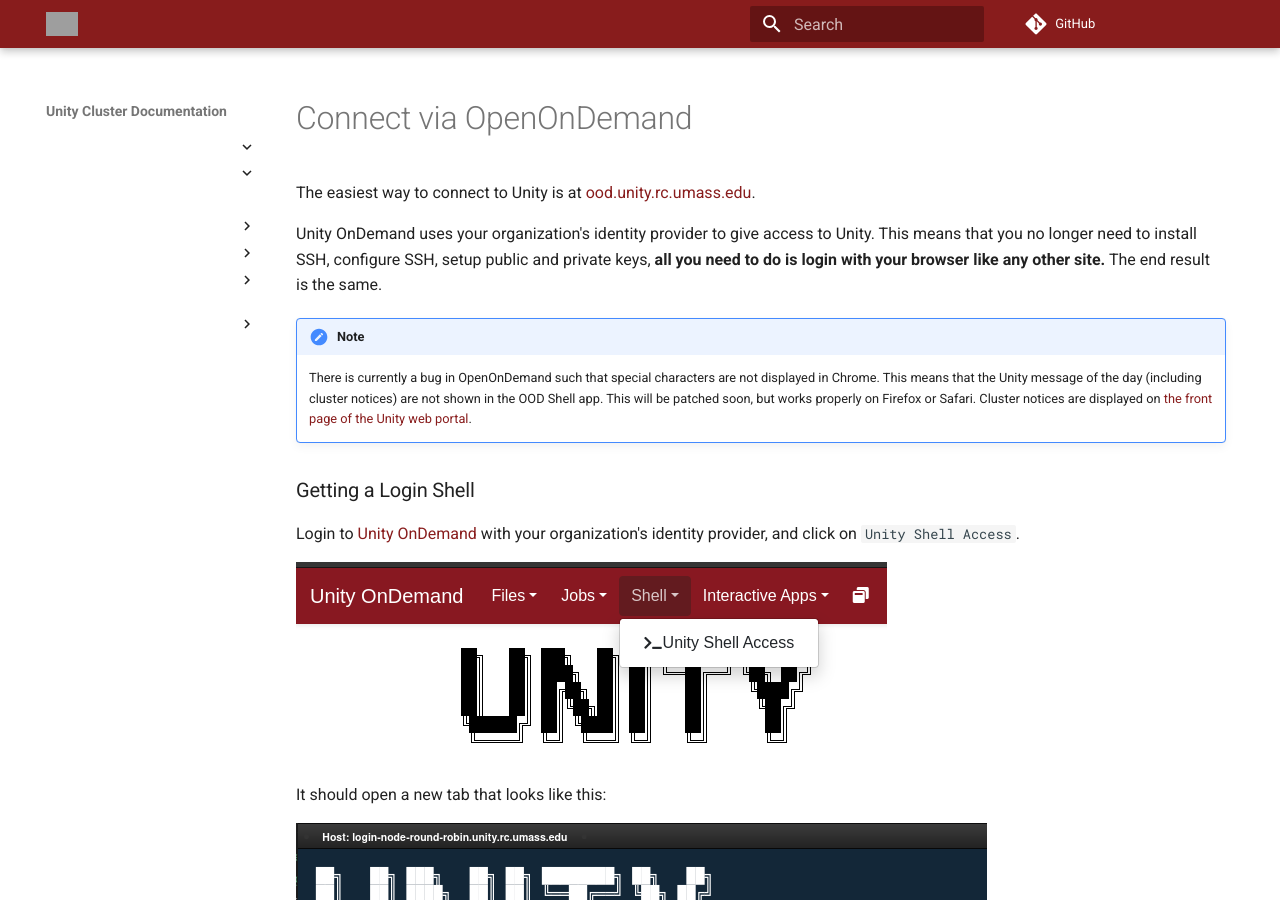
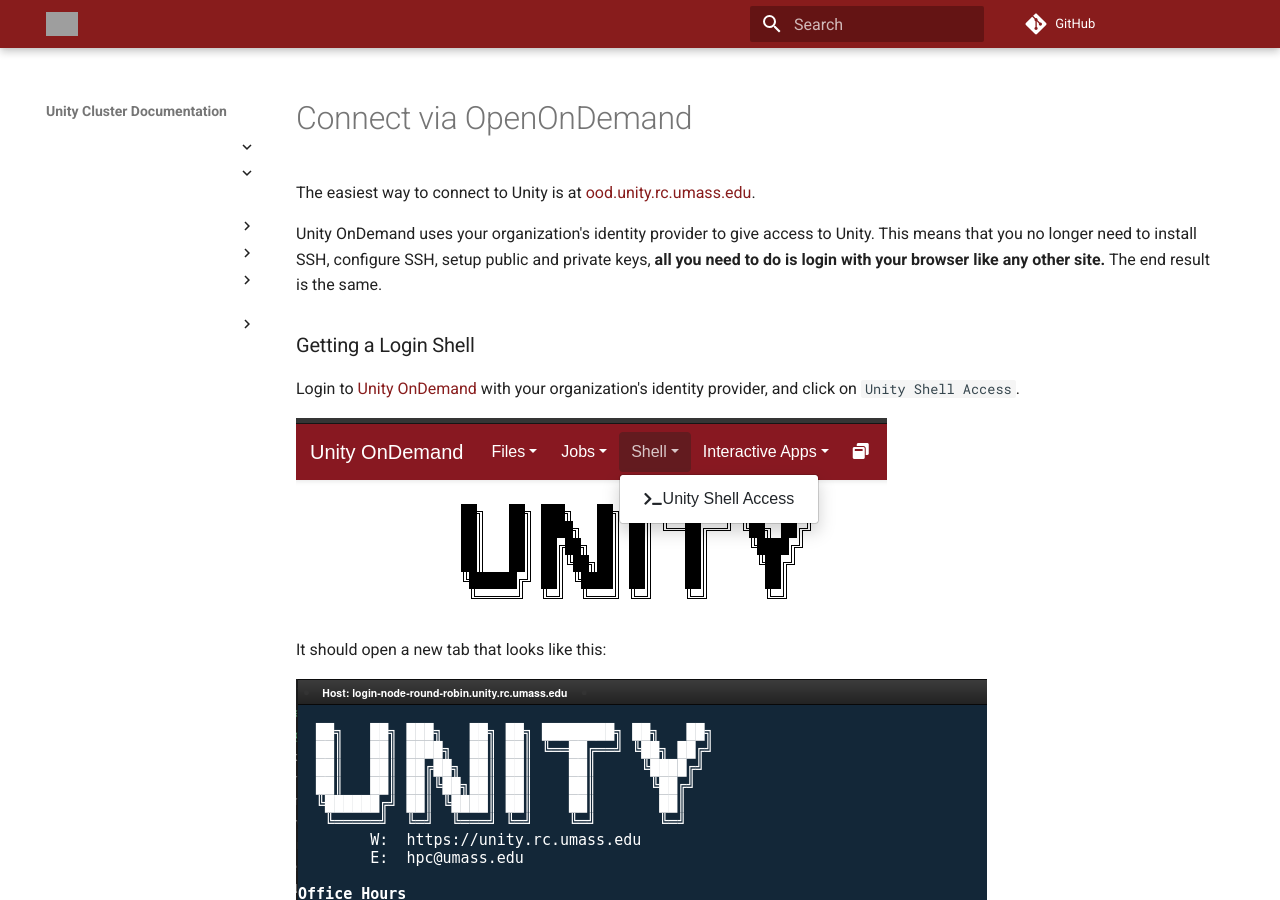
Before and after one commit to UMass-RC/unity-docs, an MkDocs documentation site: the page built from docs/connecting/ood.md, in a window 1280 px wide and 900 px high. Built offline with MkDocs 1.6.1 and Material for MkDocs 9.7.7, drawn with Linux system fonts in a browser that asks for light colours; comment, search, counter and statistics services are not loaded; grey boxes are pictures that could not be loaded.

Commit message:
remove warning for bug that has been fixed

```diff
--- a/docs/connecting/ood.md
+++ b/docs/connecting/ood.md
@@ -3,9 +3,6 @@
 The easiest way to connect to Unity is at [ood.unity.rc.umass.edu](http://ood.unity.rc.umass.edu).
 
 Unity OnDemand uses your organization's identity provider to give access to Unity. This means that you no longer need to install SSH, configure SSH, setup public and private keys, **all you need to do is login with your browser like any other site.** The end result is the same.
-
-!!! note
-    There is currently a bug in OpenOnDemand such that special characters are not displayed in Chrome. This means that the Unity message of the day (including cluster notices) are not shown in the OOD Shell app. This will be patched soon, but works properly on Firefox or Safari. Cluster notices are displayed on [the front page of the Unity web portal](http://unity.rc.umass.edu/).
 
 ### Getting a Login Shell
 Login to [Unity OnDemand](http://ood.unity.rc.umass.edu) with your organization's identity provider, and click on `Unity Shell Access`.
```
